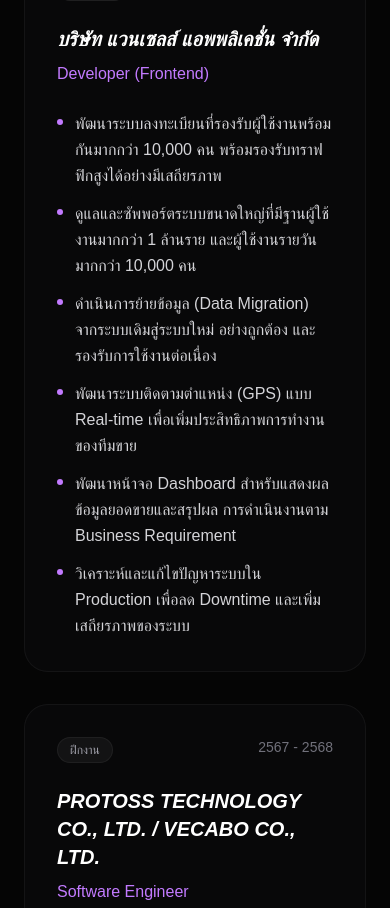
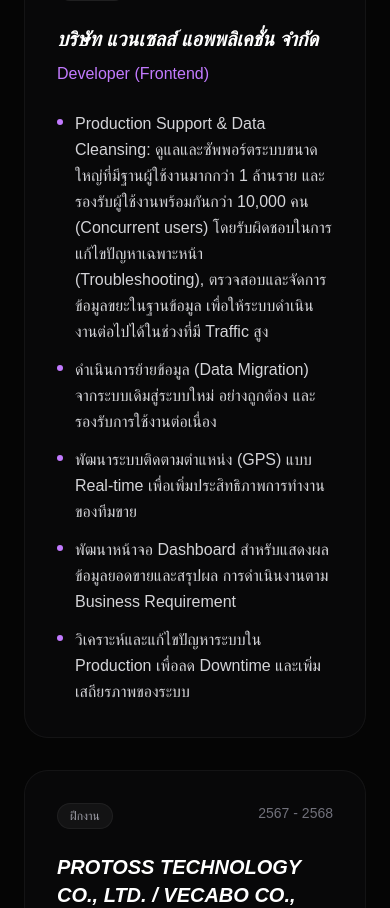
Before and after one commit to Suhaimee123/Portfolio, a Next.js app: page / in a window 390 px wide. Shown: the part 2411-3319 px from the top of the page. Built offline with nearby package versions, Linux system fonts and the light colour scheme; a web font is replaced by a local one.

Commit message:
feat: update experience component layout and styling for improved responsiveness

```diff
--- a/app/components/Experience.tsx
+++ b/app/components/Experience.tsx
@@ -7,8 +7,7 @@
     period: '2568 - 2569',
     type: 'งานประจำ',
     highlights: [
-      'พัฒนาระบบลงทะเบียนที่รองรับผู้ใช้งานพร้อมกันมากกว่า 10,000 คน พร้อมรองรับทราฟฟิกสูงได้อย่างมีเสถียรภาพ',
-      'ดูแลและซัพพอร์ตระบบขนาดใหญ่ที่มีฐานผู้ใช้งานมากกว่า 1 ล้านราย และผู้ใช้งานรายวันมากกว่า 10,000 คน',
+      'Production Support & Data Cleansing: ดูแลและซัพพอร์ตระบบขนาดใหญ่ที่มีฐานผู้ใช้งานมากกว่า 1 ล้านราย และรองรับผู้ใช้งานพร้อมกันกว่า 10,000 คน (Concurrent users) โดยรับผิดชอบในการแก้ไขปัญหาเฉพาะหน้า (Troubleshooting), ตรวจสอบและจัดการข้อมูลขยะในฐานข้อมูล เพื่อให้ระบบดำเนินงานต่อไปได้ในช่วงที่มี Traffic สูง',
       'ดำเนินการย้ายข้อมูล (Data Migration) จากระบบเดิมสู่ระบบใหม่ อย่างถูกต้อง และรองรับการใช้งานต่อเนื่อง',
       'พัฒนาระบบติดตามตำแหน่ง (GPS) แบบ Real-time เพื่อเพิ่มประสิทธิภาพการทำงานของทีมขาย',
       'พัฒนาหน้าจอ Dashboard สำหรับแสดงผลข้อมูลยอดขายและสรุปผล การดำเนินงานตาม Business Requirement',
```
